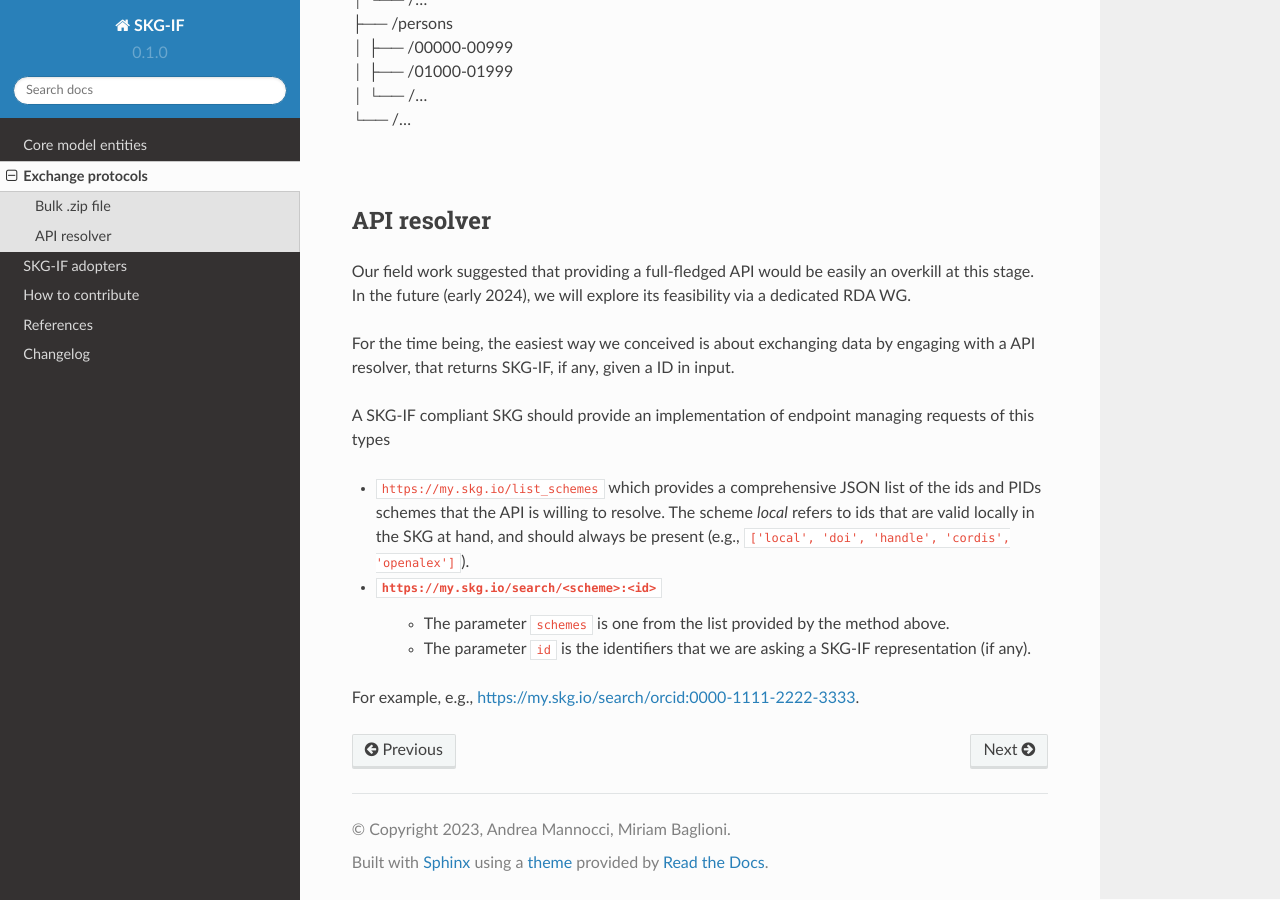
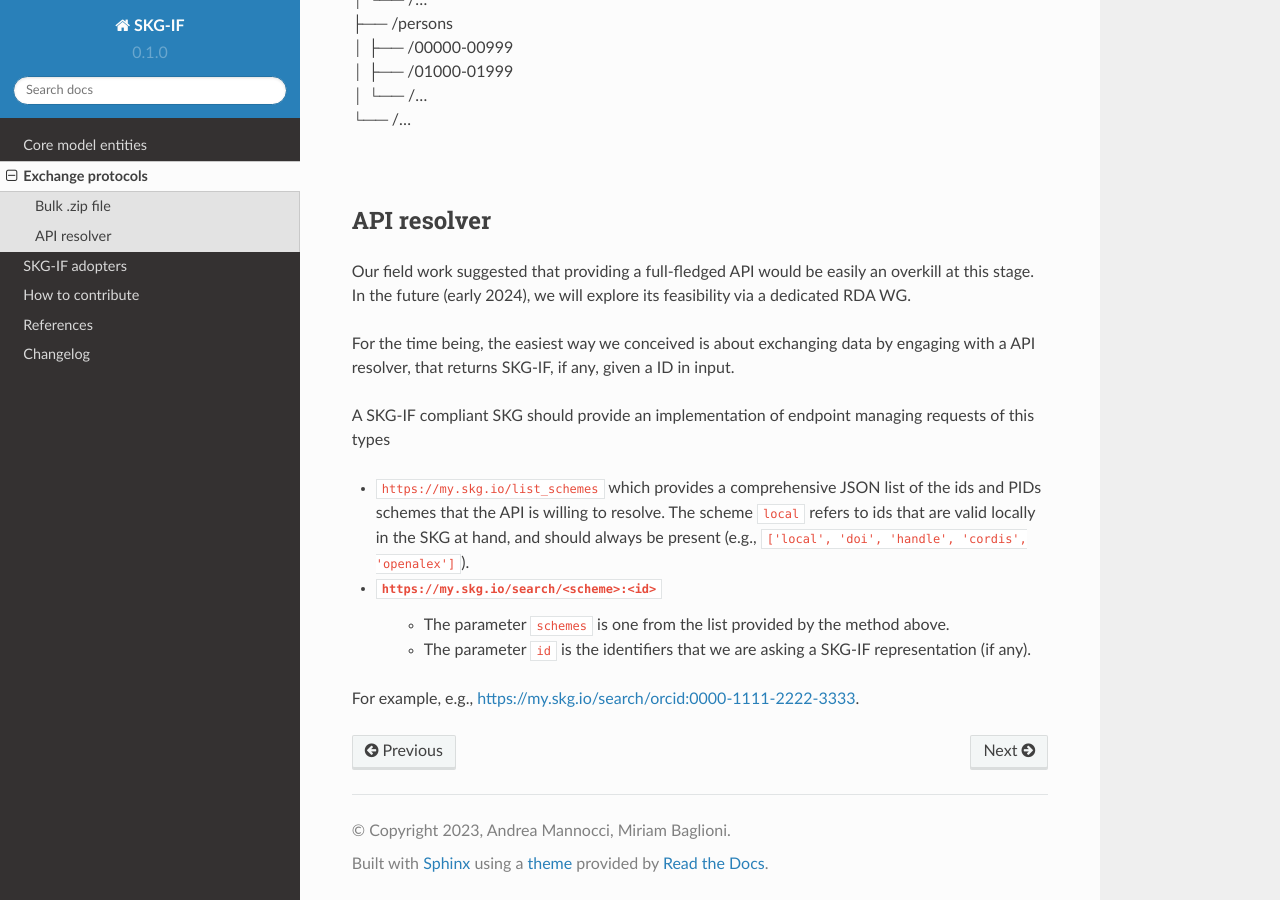
Before and after one commit to andremann/SKG-IF, a Sphinx documentation site: the page built from docs/source/exchange.rst, in a window 1280 px wide and 900 px high, scrolled down 757 px. Built offline with Sphinx 7.4.7 and the Read the Docs theme 2.0.0, drawn with Linux system fonts in a browser that asks for light colours; pages that are not in the unit, such as notebooks, are missing from menus.

```diff
--- a/docs/source/exchange.rst
+++ b/docs/source/exchange.rst
@@ -46,7 +46,7 @@ For the time being, the easiest way we conceived is about exchanging data by eng
 
 A SKG-IF compliant SKG should provide an implementation of endpoint managing requests of this types
 
-* ``https://my.skg.io/list_schemes`` which provides a comprehensive JSON list of the ids and PIDs schemes that the API is willing to resolve. The scheme `local` refers to ids that are valid locally in the SKG at hand, and should always be present (e.g., ``['local', 'doi', 'handle', 'cordis', 'openalex']``).
+* ``https://my.skg.io/list_schemes`` which provides a comprehensive JSON list of the ids and PIDs schemes that the API is willing to resolve. The scheme ``local`` refers to ids that are valid locally in the SKG at hand, and should always be present (e.g., ``['local', 'doi', 'handle', 'cordis', 'openalex']``).
 * ``https://my.skg.io/search/<scheme>:<id>``
    * The parameter ``schemes`` is one from the list provided by the method above.
    * The parameter ``id`` is the identifiers that we are asking a SKG-IF representation (if any).
```
